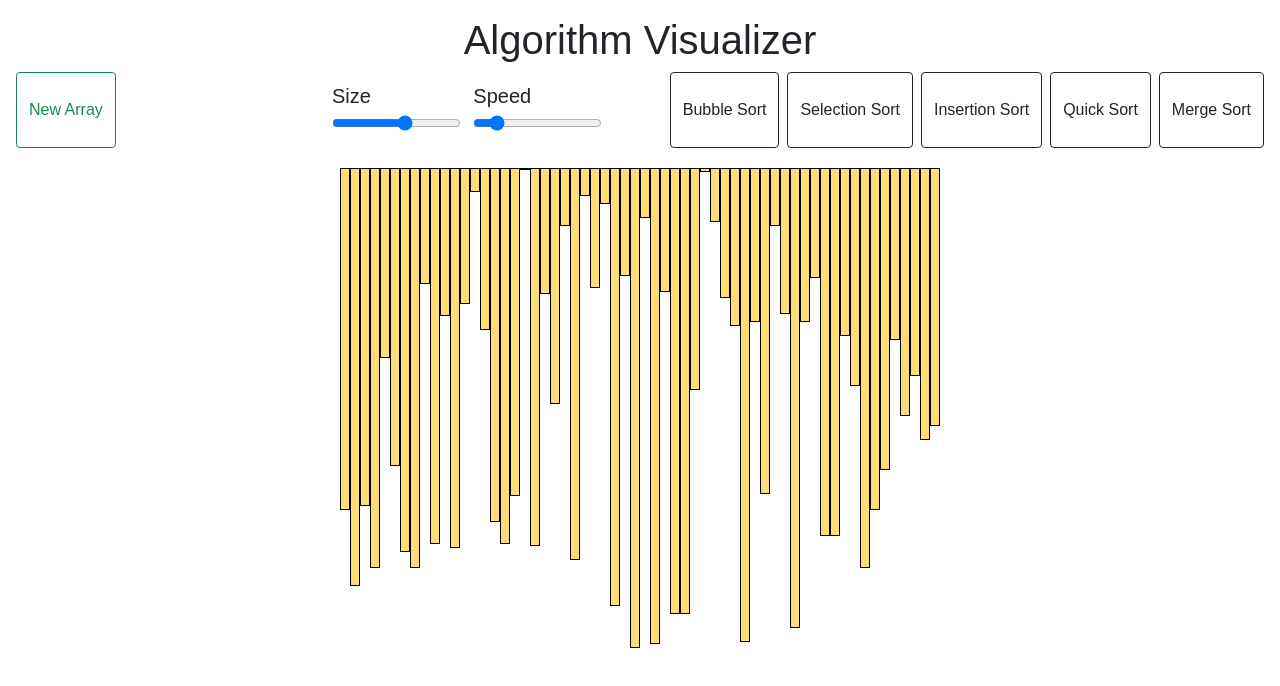
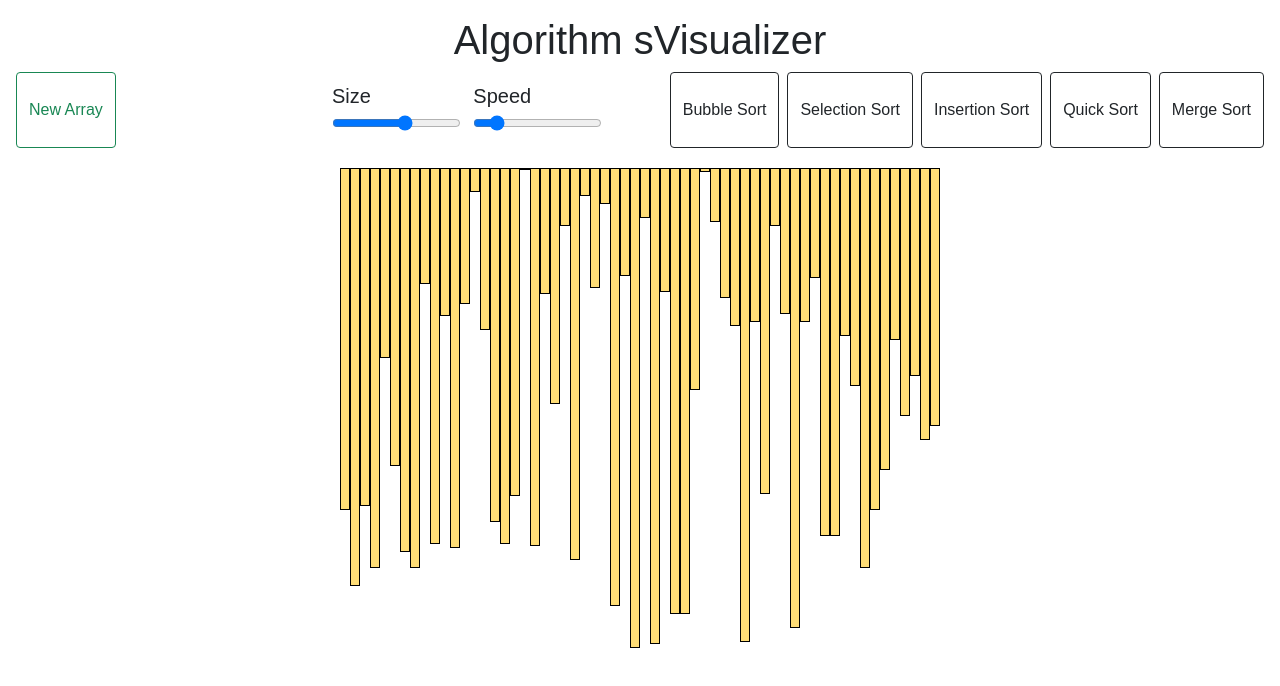
Before and after one commit to diveshraj2000/Algorithm-visualzier, a plain HTML site: page index.html in a window 1280 px wide. Drawn offline with nearby package versions, Linux system fonts and the light colour scheme.

Commit message:
Update index.html

```diff
--- a/index.html
+++ b/index.html
@@ -9,7 +9,7 @@
     <link rel="stylesheet" href="style.css">
 </head>
 <header>
-    <h1 align="center">Algorithm Visualizer</h1>
+    <h1 align="center">Algorithm sVisualizer</h1>
     <nav>
         <div class="row">
             <div class="col gap-2 d-sm-flex" id="newArray">
```
